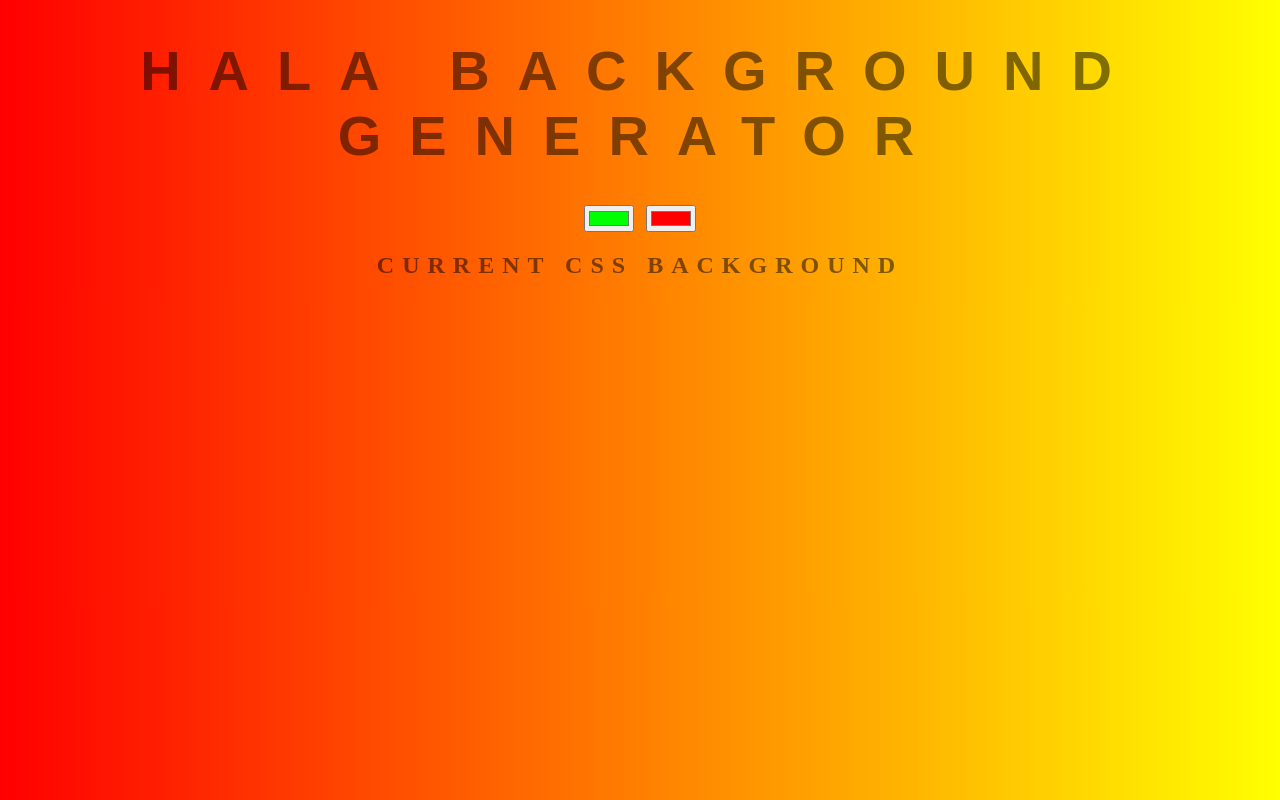
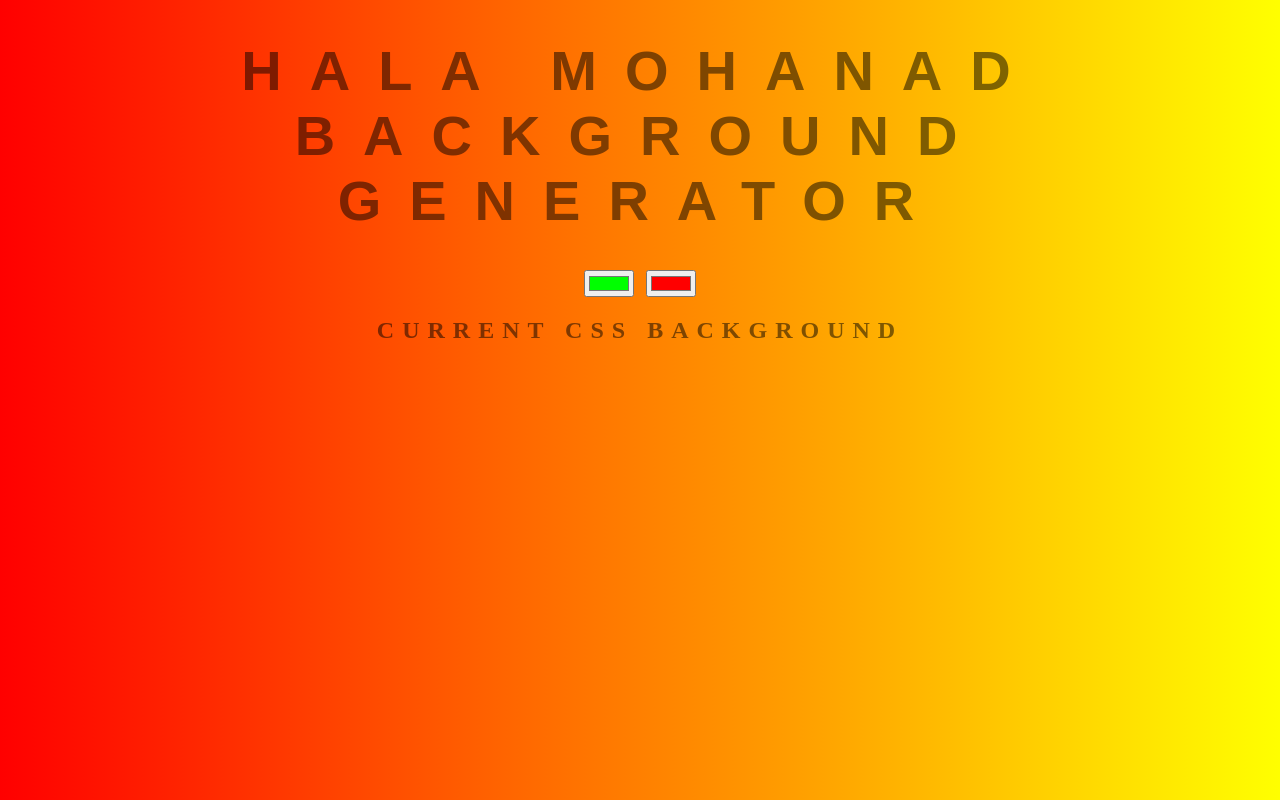
Before and after one commit to MuhannadBaraghith/background-generator, a plain HTML site: page index.html in a window 1280 px wide. Drawn offline with Linux system fonts and the light colour scheme.

Commit message:
changing h1

```diff
--- a/index.html
+++ b/index.html
@@ -5,7 +5,7 @@
 	<link rel="stylesheet" type="text/css" href="style.css">
 </head>
 <body id="gradient">
-	<h1>Hala Background Generator</h1>
+	<h1>Hala Mohanad Background Generator</h1>
 	<input class="color1" type="color" name="color1" value="#00ff00">
 	<input class="color2" type="color" name="color2" value="#ff0000">
 	<h2>Current CSS Background</h2>
```
